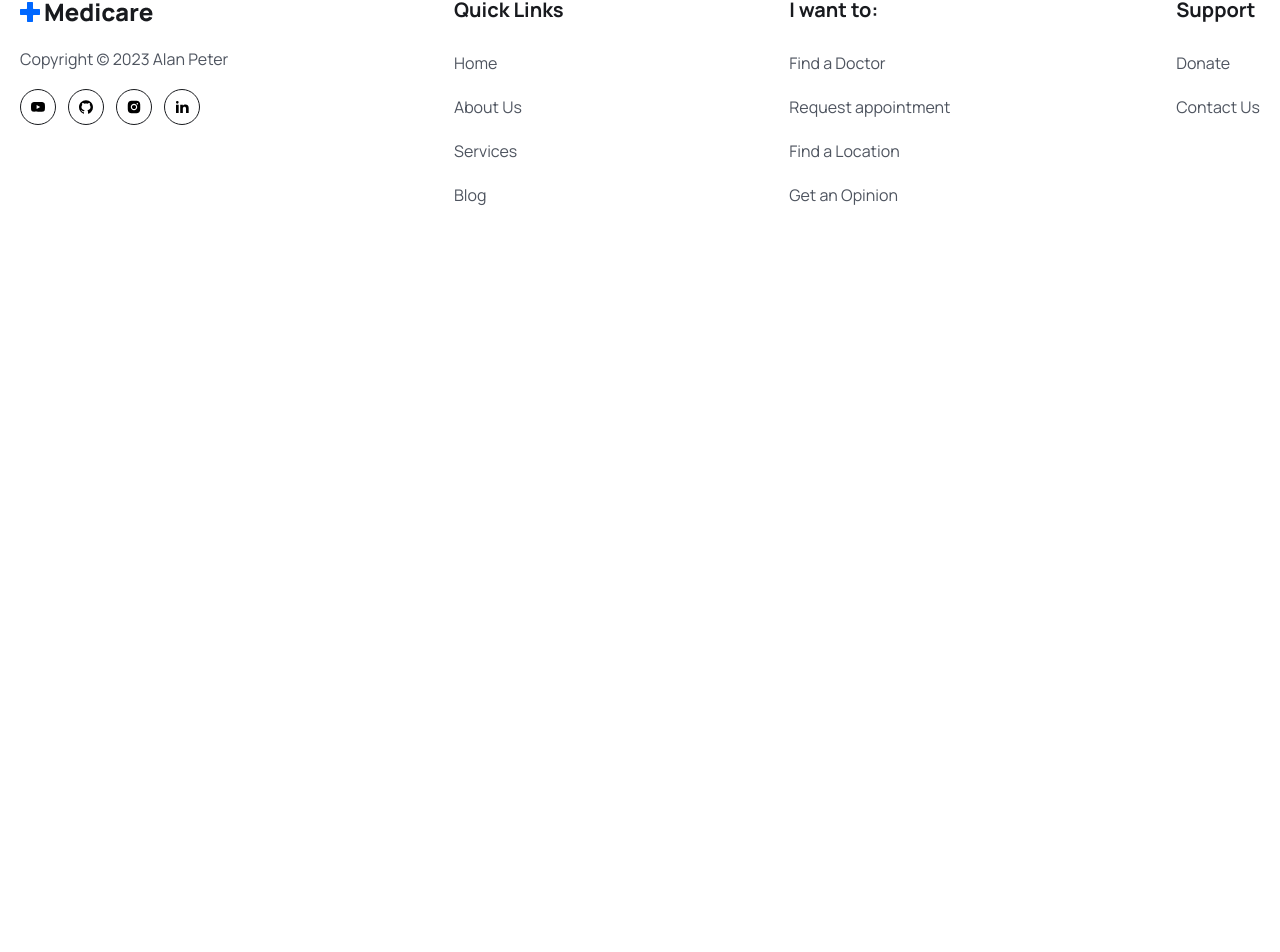
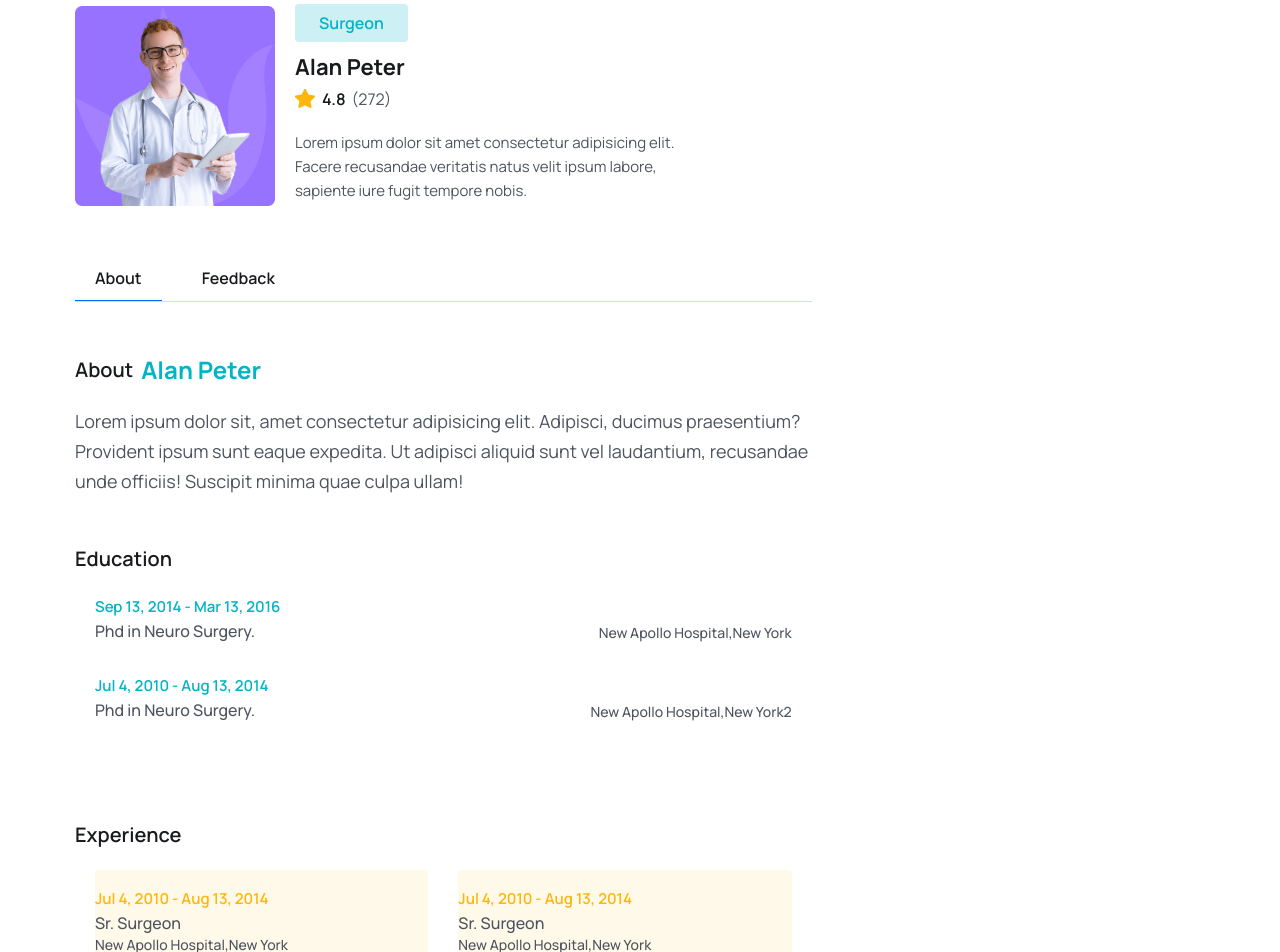
Before and after one commit to gilbert-kiana/Dr-Appointment-MERN-STACK, a React (Vite) app: page /doctors/1 in a window 1280 px wide. Shown: the part 169-1121 px from the top of the page. Before the commit the page ends 800 px from the top, so only its background shows below. Built offline with nearby package versions, Linux system fonts and the light colour scheme.

Commit message:
about tab in doctor details complete

```diff
--- /dev/null
+++ b/src/pages/Doctors/DoctorAbout.jsx
@@ -0,0 +1,90 @@
+import React from 'react'
+import { formatDate } from '../../utils/formatDate'
+
+const DoctorAbout = () => {
+    return (
+        <div>
+            <div>
+                <h3 className="text-[20px] leading-[30px] text-headingColor font-semibold flex items-center gap-2">
+                    About
+                    <span className='text-irisBlueColor font-bold text-[24px] leading-9'>
+                        Alan Peter
+                    </span>
+                </h3>
+                <p className="text__para">
+                    Lorem ipsum dolor sit, amet consectetur adipisicing elit. Adipisci, ducimus praesentium? Provident ipsum sunt eaque expedita. Ut adipisci aliquid sunt vel laudantium, recusandae unde officiis! Suscipit minima quae culpa ullam!
+                </p>
+            </div>
+
+            <div className="mt-12">
+                <h3 className="text-[20px] leading-[30px] text-headingColor font-semibold">
+                    Education
+                </h3>
+                <ul className="pt-4 md:p-5">
+                    <li className="flex flex-col sm:flex-row sm:justify-between sm:items-end md:gap-5 mb-[30px]">
+                        <div>
+                            <span className="text-irisBlueColor text-[15px] leading-6 font-semibold">
+                                {formatDate("9-13-2014")} - {formatDate("3-13-2016")}
+                            </span>
+                            <p className='text-[16px] leading-6 font-medium text-textColor'>
+                                Phd in Neuro Surgery.
+                            </p>
+
+                        </div>
+                        <p className='text-[14px] leading-5 font-medium text-textColor'>
+                            New Apollo Hospital,New York
+                        </p>
+                    </li>
+
+                    <li className="flex flex-col sm:flex-row sm:justify-between sm:items-end md:gap-5 mb-[30px]">
+                        <div>
+                            <span className="text-irisBlueColor text-[15px] leading-6 font-semibold">
+                                {formatDate("7-04-2010")} - {formatDate("8-13-2014")}
+                            </span>
+                            <p className='text-[16px] leading-6 font-medium text-textColor'>
+                                Phd in Neuro Surgery.
+                            </p>
+
+                        </div>
+                        <p className='text-[14px] leading-5 font-medium text-textColor'>
+                            New Apollo Hospital,New York2
+                        </p>
+                    </li>
+                </ul>
+            </div>
+
+            <div className="mt-12">
+                <h3 className="text-[20px] leading-[30px] text-headingColor font-semibold">
+                    Experience
+                </h3>
+
+                <ul className="grid sm:grid-cols-2 gap-[30px] pt-4 md:p-5">
+                    <li className="pt-4 rounded bg-[#fff9ea]">
+                        <span className='text-yellowColor text-[15px] leading-6 font-semibold'>
+                            {formatDate("7-04-2010")} - {formatDate("08-13-2014")}
+                        </span>
+                        <p className="text-[16px] leading-6 font-medium text-textColor">
+                            Sr. Surgeon
+                        </p>
+                        <p className="text-[14px] leading-5 font-medium text-textColor">
+                            New Apollo Hospital,New York
+                        </p>
+                    </li>
+                    <li className="pt-4 rounded bg-[#fff9ea]">
+                        <span className='text-yellowColor text-[15px] leading-6 font-semibold'>
+                            {formatDate("7-04-2010")} - {formatDate("08-13-2014")}
+                        </span>
+                        <p className="text-[16px] leading-6 font-medium text-textColor">
+                            Sr. Surgeon
+                        </p>
+                        <p className="text-[14px] leading-5 font-medium text-textColor">
+                            New Apollo Hospital,New York
+                        </p>
+                    </li>
+                </ul>
+            </div>
+        </div>
+    )
+}
+
+export default DoctorAbout
--- a/src/pages/Doctors/DoctorDetails.jsx
+++ b/src/pages/Doctors/DoctorDetails.jsx
@@ -1,8 +1,65 @@
-import React from 'react'
+import React, { useState } from 'react'
+import doctorImg from "../../assets/images/doctor-img02.png"
+import starIcon from "../../assets/images/Star.png"
+import DoctorAbout from './DoctorAbout';
+import Feedback from './Feedback';
 
 const DoctorDetails = () => {
+
+    const [tab, setTab] = useState('about');
     return (
-        <div>DoctorDetails</div>
+        <section>
+            <div className='max-w-[1170px] px-5 mx-auto'>
+                <div className="grid md:grid-cols-3 gap-[50px]">
+                    <div className="md:col-span-2">
+                        <div className="flex items-center gap-5">
+                            <figure className='max-w-[200px] max-h-[200px]'>
+                                <img src={doctorImg} alt="" className='w-full' />
+                            </figure>
+
+                            <div>
+                                <span className='bg-[#CCF0F3] text-irisBlueColor py-1 px-6 lg:py-2 lg:px-6 text-[12px] leading-4 lg:text-[16px] lg:leading-7  font-semibold rounded' >
+                                    Surgeon
+                                </span>
+                                <h3 className="text-headingColor text-[22px] leading-9 mt-3 font-bold">
+                                    Alan Peter
+                                </h3>
+                                <div className="flex items-center gap-[6px]">
+                                    <span className="flex items-center gap-[6px] text-[14px] leading-5 lg:text-[16px] lg:leading-7 font-semibold text-headingColor">
+                                        <img src={starIcon} alt="" />4.8
+                                    </span>
+                                    <span className='text-[14px] leading-5 lg:text-[16px] lg:leading-7 font-[400] text-textColor'>
+                                        (272)</span>
+                                </div>
+                                <p className="text__para text-[14px] leading-6 md:text-[15px] lg:max-w-[390px]">Lorem ipsum dolor sit amet consectetur adipisicing elit. Facere recusandae veritatis natus velit ipsum labore, sapiente iure fugit tempore nobis.</p>
+                            </div>
+                        </div>
+
+                        <div className="mt-[50px] border-b border-solid border-[#0066ff34]">
+                            <button
+                                onClick={() => setTab('about')}
+                                className={`${tab == 'about' && 'border-b border-solid border-primaryColor'} py-2 px-5 mr-5 text-[16px] leading-7 text-headingColor font-semibold`}>
+                                About
+                            </button>
+                            <button
+                                onClick={() => setTab('feedback')}
+                                className={`${tab == 'feedback' && 'border-b border-solid border-primaryColor'} py-2 px-5 mr-5 text-[16px] leading-7 text-headingColor font-semibold`}>
+                                Feedback
+                            </button>
+                        </div>
+
+                        <div className="mt-[50px]">
+                            {
+                                tab === 'about' && <DoctorAbout />
+                            }
+                            {
+                                tab === 'feedback' && <Feedback />
+                            }
+                        </div>
+                    </div>
+                </div>
+            </div>
+        </section>
     )
 }
 
--- /dev/null
+++ b/src/pages/Doctors/Feedback.jsx
@@ -0,0 +1,9 @@
+import React from 'react'
+
+const Feedback = () => {
+    return (
+        <div>Feedback</div>
+    )
+}
+
+export default Feedback
--- /dev/null
+++ b/src/utils/formatDate.js
@@ -0,0 +1,6 @@
+export const formatDate = (date, config) => {
+  const defaultOptions = { day: "numeric", month: "short", year: "numeric" };
+  const options = config ? config : defaultOptions;
+
+  return new Date(date).toLocaleDateString("en-US", options);
+};
```
